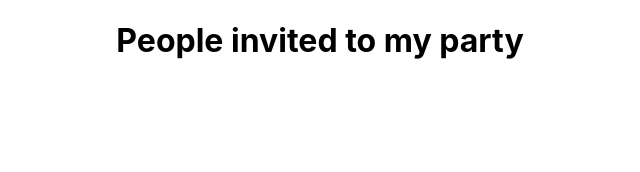
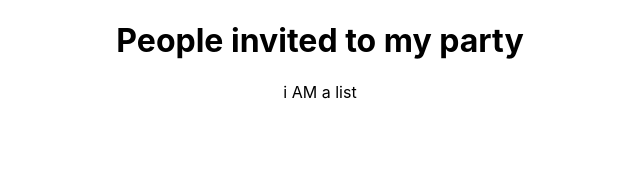
Before and after one commit to lukasz-klekner/react-with-typescript, a React (Create React App) app: page / in a window 1280 px wide. Shown: the top 172 px of the page, without its empty margins (320-960 px from the left). Built offline with nearby package versions, Linux system fonts and the light colour scheme.

Commit message:
creates List and types its props

```diff
--- a/src/App.tsx
+++ b/src/App.tsx
@@ -1,5 +1,6 @@
 import { useState } from 'react'
 import './App.css'
+import List from './components/List'
 
 interface IState {
   people: {
@@ -16,6 +17,7 @@
   return (
     <div className='App'>
       <h1>People invited to my party</h1>
+      <List people={people} />
     </div>
   )
 }
--- /dev/null
+++ b/src/components/List.tsx
@@ -0,0 +1,12 @@
+interface IProps {
+  people: {
+    name: string
+    url: string
+    age: number
+    note?: string
+  }[]
+}
+
+const List: React.FC<IProps> = ({ people }) => <div>i AM a list</div>
+
+export default List
```
